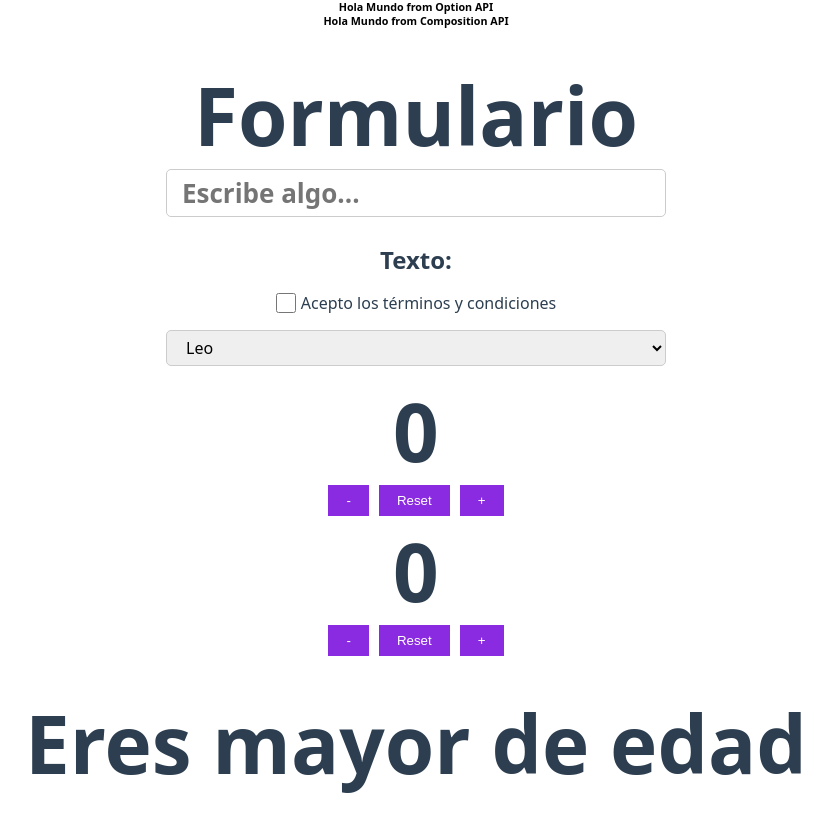
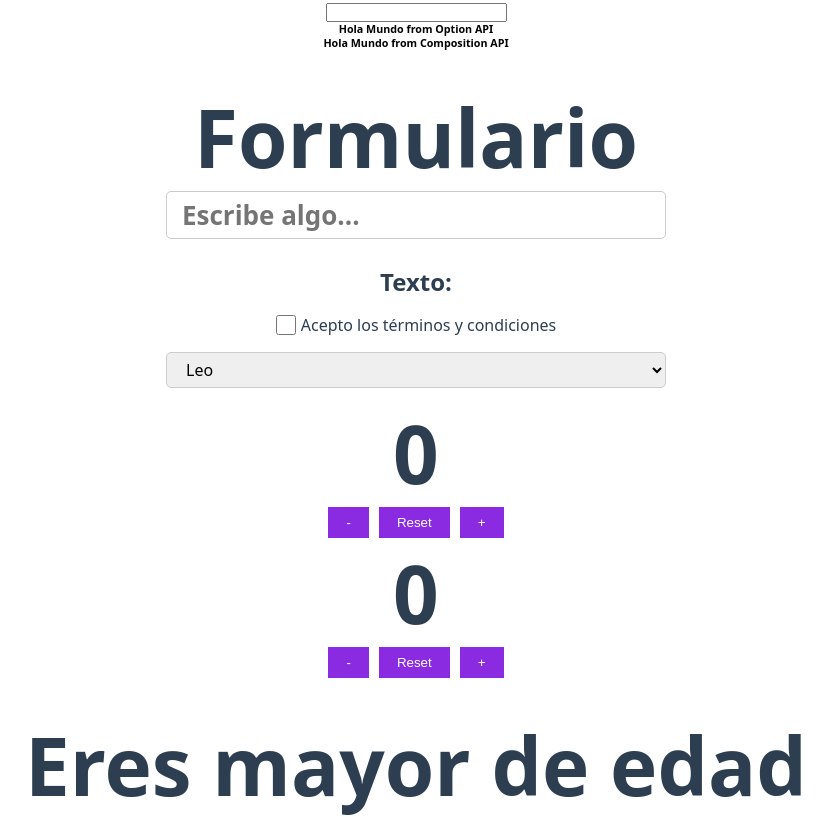
Before and after one commit to Pancratzia/Vue-Projects, a Vue app in the folder helloworld/: page / in a window 1280 px wide. Shown: the top 817 px of the page, without its empty margins (224-1056 px from the left). Built offline with nearby package versions, Linux system fonts and the light colour scheme.

Commit message:
Aprendiendo sobre Datos Computados con OptionAPI

```diff
--- a/helloworld/src/App.vue
+++ b/helloworld/src/App.vue
@@ -1,6 +1,8 @@
 <template>
 
   <div class="container">
+
+    <ComputedExample />
 
     <CycleOption />
 
@@ -38,6 +40,7 @@ import ModelForm from './components/ModelForm.vue';
 import CycleOption from './components/CycleOption.vue';
 import CycleComposition from './components/CycleComposition.vue';
 import PostList from './components/PostList.vue';
+import ComputedExample from './components/ComputedExample.vue';
 </script>
 
 <style>
--- /dev/null
+++ b/helloworld/src/components/ComputedExample.vue
@@ -0,0 +1,21 @@
+<template>
+    <div>
+        <input type="text" v-model="message">
+        <h3>{{ message }}</h3>
+    </div>
+</template>
+
+<script lang="ts">
+import { defineComponent } from 'vue';
+export default defineComponent({
+    name: 'ComputedExample',
+    data() {
+        return {
+           message: ""
+        }
+    },
+})
+</script>
+
+<style scoped>
+</style>
```
